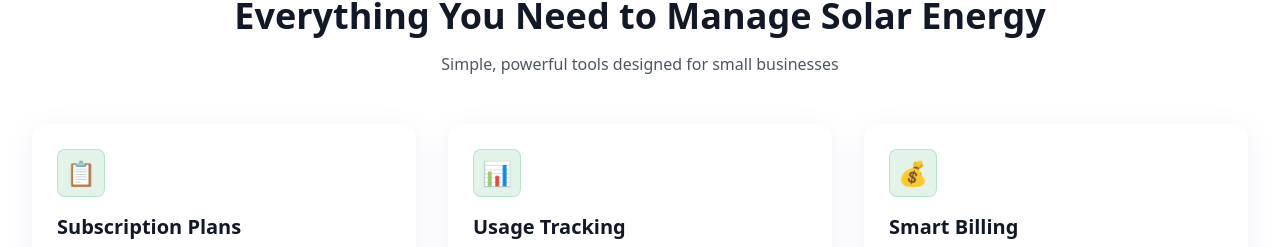
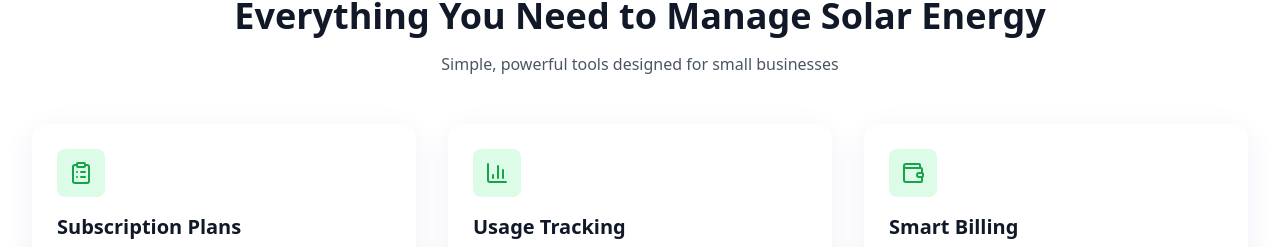
Before and after one commit to stephenmayowa112/buildathon, a Next.js app: page / in a window 1280 px wide. Shown: the part 1222-1469 px from the top of the page. Built offline with nearby package versions, Linux system fonts and the light colour scheme; no server answers.

Commit message:
feat: implement initial landing page with hero, features, how-it-works, and pricing sections.

```diff
--- a/app/page.tsx
+++ b/app/page.tsx
@@ -5,7 +5,7 @@ import Link from "next/link";
 import Image from "next/image";
 import Navbar from "@/components/Navbar";
 import Footer from "@/components/Footer";
-import { Zap, CheckCircle, TrendingUp, DollarSign, Clock, Users } from "lucide-react";
+import { Zap, CheckCircle, TrendingUp, DollarSign, Clock, Users, ClipboardList, BarChart3, Wallet } from "lucide-react";
 
 export default function HomePage() {
   const [billingPeriod, setBillingPeriod] = useState<"monthly" | "yearly">("monthly");
@@ -33,7 +33,7 @@ export default function HomePage() {
       <section className="max-w-7xl mx-auto px-4 sm:px-6 lg:px-8 pt-20 pb-16 relative overflow-hidden">
         <div className="absolute inset-0 bg-gradient-to-br from-green-50 via-blue-50 to-white -z-10"></div>
         <div className="absolute top-20 right-10 w-72 h-72 bg-green-200 rounded-full mix-blend-multiply filter blur-3xl opacity-30 animate-float"></div>
-        <div className="absolute bottom-10 left-10 w-72 h-72 bg-blue-200 rounded-full mix-blend-multiply filter blur-3xl opacity-30 animate-float" style={{ animationDelay: '2s' }}></div>
+        <div className="absolute bottom-10 left-10 w-72 h-72 bg-blue-200 rounded-full mix-blend-multiply filter blur-3xl opacity-30 animate-float-delayed"></div>
 
         <div className="inline-block mb-6 relative z-10">
           <span className="px-4 py-2 glass-green rounded-full text-sm font-medium flex items-center gap-2 w-fit shadow-lg">
@@ -122,8 +122,8 @@ export default function HomePage() {
 
         <div className="grid md:grid-cols-3 gap-8">
           <div className="glass-card p-6 rounded-2xl hover:shadow-2xl transition-all transform hover:-translate-y-1">
-            <div className="w-12 h-12 glass-green rounded-lg flex items-center justify-center mb-4">
-              <span className="text-2xl">📋</span>
+            <div className="w-12 h-12 bg-green-100 rounded-lg flex items-center justify-center mb-4">
+              <ClipboardList className="w-6 h-6 text-green-600" />
             </div>
             <h3 className="text-xl font-bold mb-2">Subscription Plans</h3>
             <p className="text-gray-600">
@@ -132,8 +132,8 @@ export default function HomePage() {
           </div>
 
           <div className="glass-card p-6 rounded-2xl hover:shadow-2xl transition-all transform hover:-translate-y-1">
-            <div className="w-12 h-12 glass-green rounded-lg flex items-center justify-center mb-4">
-              <span className="text-2xl">📊</span>
+            <div className="w-12 h-12 bg-green-100 rounded-lg flex items-center justify-center mb-4">
+              <BarChart3 className="w-6 h-6 text-green-600" />
             </div>
             <h3 className="text-xl font-bold mb-2">Usage Tracking</h3>
             <p className="text-gray-600">
@@ -142,8 +142,8 @@ export default function HomePage() {
           </div>
 
           <div className="glass-card p-6 rounded-2xl hover:shadow-2xl transition-all transform hover:-translate-y-1">
-            <div className="w-12 h-12 glass-green rounded-lg flex items-center justify-center mb-4">
-              <span className="text-2xl">💰</span>
+            <div className="w-12 h-12 bg-green-100 rounded-lg flex items-center justify-center mb-4">
+              <Wallet className="w-6 h-6 text-green-600" />
             </div>
             <h3 className="text-xl font-bold mb-2">Smart Billing</h3>
             <p className="text-gray-600">
```
